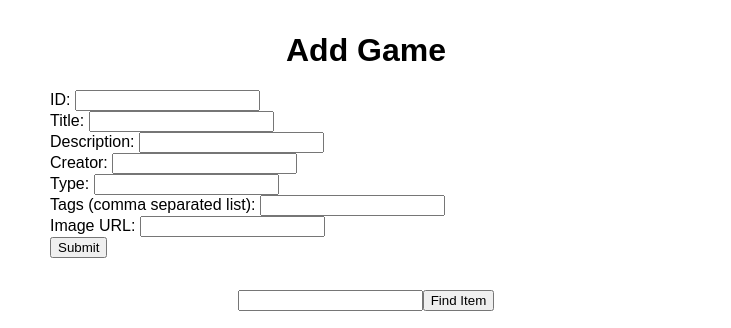
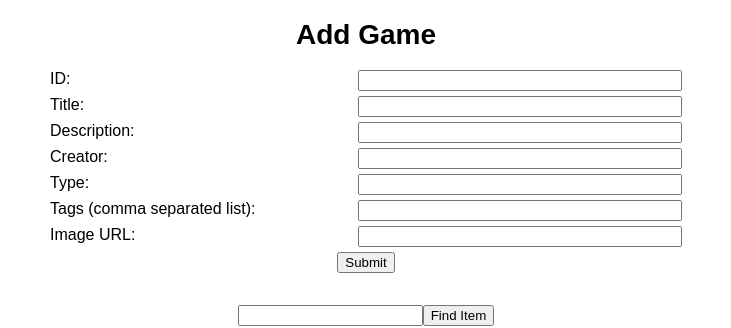
Before and after one commit to avmccallum/A_McCallum_MAD400Assignments_MyFavouriteGames, an Angular app in the folder A_McCallum_MyFavouriteGames/: page / in a window 1280 px wide. Shown: the top 328 px of the page, without its empty margins (274-1005 px from the left). Built offline with nearby package versions, Linux system fonts and the light colour scheme.

Commit message:
Style assignment 5

```diff
--- a/A_McCallum_MyFavouriteGames/src/app/create-content/create-content.component.html
+++ b/A_McCallum_MyFavouriteGames/src/app/create-content/create-content.component.html
@@ -1,14 +1,30 @@
 <div>
   <form #form>
     <h1>Add Game</h1>
-    ID: <input type="number" #id > <br>
-    Title: <input type="text" #title> <br>
-    Description: <input type="text" #description> <br>
-    Creator: <input type="text" #creator> <br>
-    Type: <input type="text" #type> <br>
-    Tags (comma separated list): <input type="text" #tags> <br>
-    Image URL: <input type="text" #imgUrl> <br>
-    <button type="button" (click)="addContent(id.value, title.value, description.value, creator.value, imgUrl.value, type.value, tags.value); form.reset()">Submit</button>
+    <div>
+      ID: <input type="number" #id >
+    </div>
+    <div>
+      Title: <input type="text" #title>
+    </div>
+    <div>
+      Description: <input type="text" #description>
+    </div>
+    <div>
+      Creator: <input type="text" #creator>
+    </div>
+    <div>
+      Type: <input type="text" #type>
+    </div>
+    <div>
+      Tags (comma separated list): <input type="text" #tags>
+    </div>
+    <div>
+      Image URL: <input type="text" #imgUrl>
+    </div>
+    <div id="button">
+      <button type="button" (click)="addContent(id.value, title.value, description.value, creator.value, imgUrl.value, type.value, tags.value); form.reset()">Submit</button>
+    </div>
     <p *ngIf="failMessage" class="error">{{ failMessage }}</p>
   </form>
 </div>
--- a/A_McCallum_MyFavouriteGames/src/app/create-content/create-content.component.scss
+++ b/A_McCallum_MyFavouriteGames/src/app/create-content/create-content.component.scss
@@ -1,19 +1,33 @@
 :host {
 
   div {
-    margin-right: auto;
-    margin-left: auto;
-    width: 50%;
-    margin-top: 2em;
 
     h1 {
       text-align: center;
+      font-size: 1.75em;
     }
 
     p.error {
       color: red;
       font-weight: bold;
+      text-align: center;
     }
+
+    div {
+      margin: 0.5em auto;
+      width: 50%;
+
+      input {
+        width: 50%;
+        float: right;
+      }
+    }
+
+    button {
+      margin: auto;
+      display: block;
+    }
+
   }
 
 }
```
